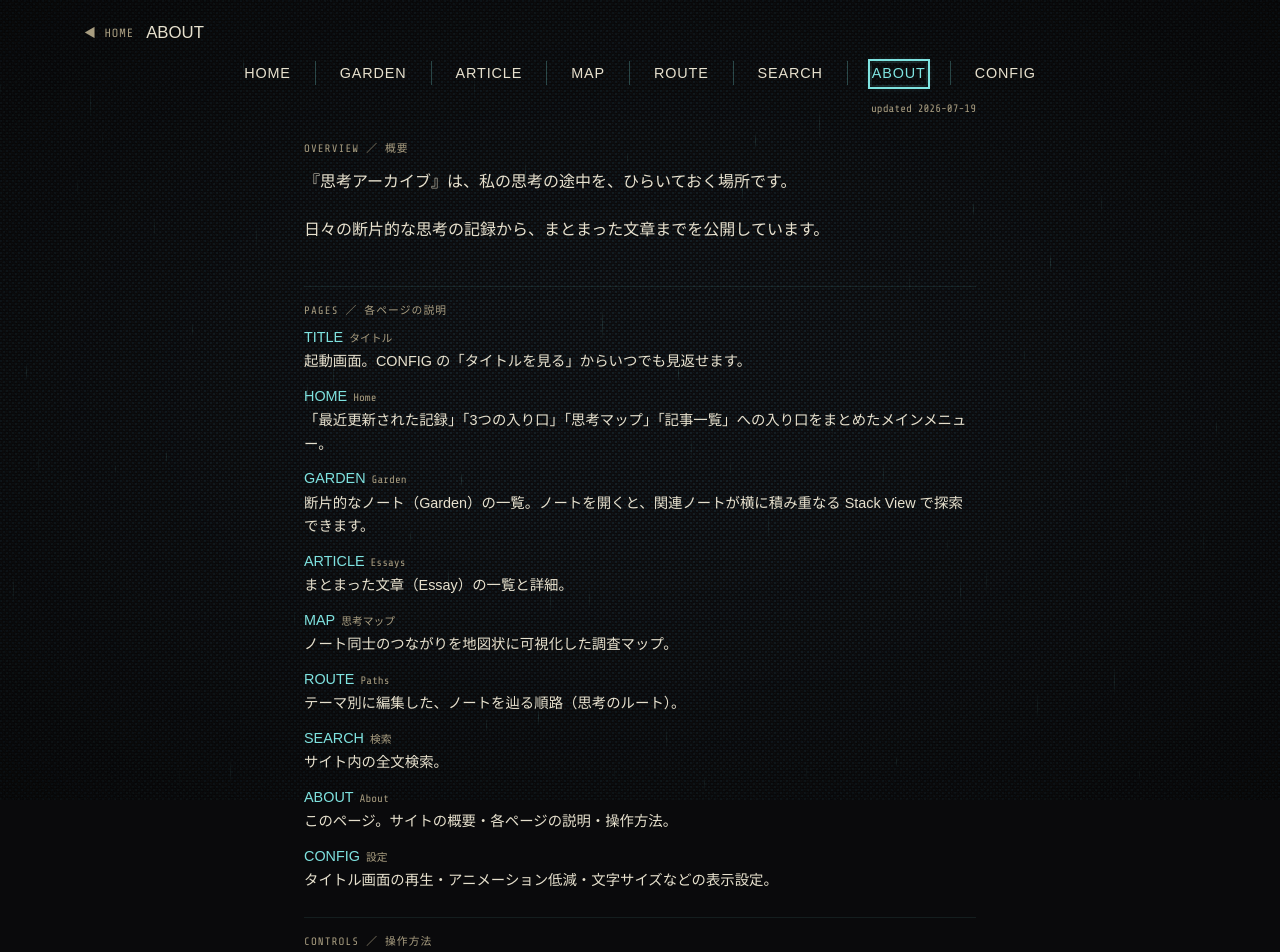
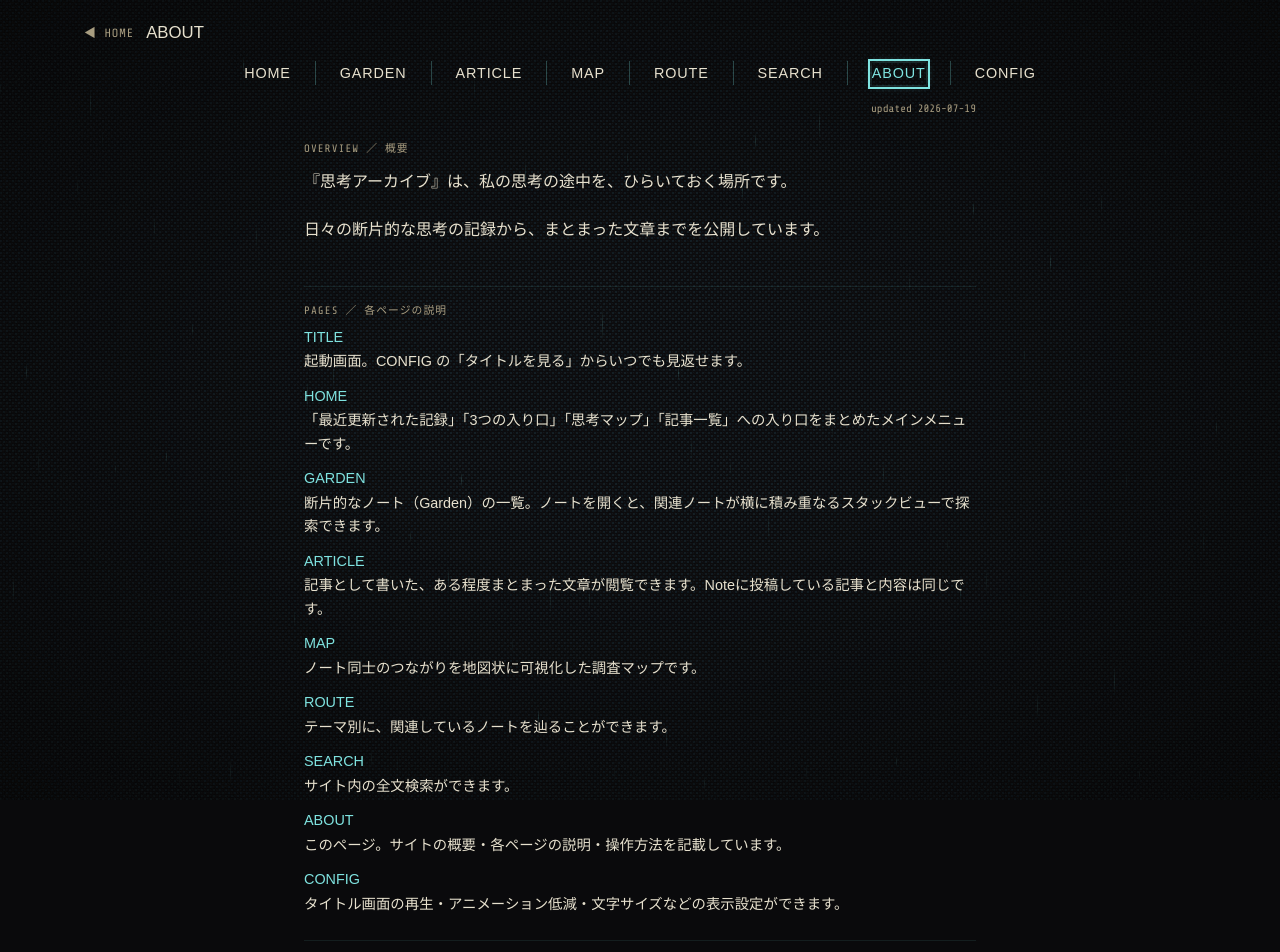
Before and after one commit to higunito/obsidian-ever-green-note, a Next.js app in the folder apps/web/: page /about in a window 1280 px wide. Shown: the top 952 px of the page. Built offline with nearby package versions, Linux system fonts and the light colour scheme; a web font is replaced by a local one.

Commit message:
Aboutページの記載情報を修正

```diff
--- a/apps/web/src/app/about/page.tsx
+++ b/apps/web/src/app/about/page.tsx
@@ -28,7 +28,6 @@ const KEY_BINDINGS = [
 /** タイトル画面（`/`）は `Nav` に含まれないため、`NAV_ITEMS` とは別に手動で用意する。 */
 const TITLE_PAGE_ITEM = {
 	gameName: "TITLE",
-	label: "タイトル",
 	description: "起動画面。CONFIG の「タイトルを見る」からいつでも見返せます。",
 } as const;
 
@@ -91,13 +90,8 @@ export default function AboutPage() {
 							<dl className="flex flex-col gap-3">
 								{[TITLE_PAGE_ITEM, ...NAV_ITEMS].map((item) => (
 									<div key={item.gameName} className="flex flex-col gap-0.5">
-										<dt className="flex items-baseline gap-1.5">
-											<span className="font-dot text-arch-xs text-arch-cyan">
-												{item.gameName}
-											</span>
-											<span className="font-mon text-[calc(9px*var(--font-scale))] text-arch-muted">
-												{item.label}
-											</span>
+										<dt className="font-dot text-arch-xs text-arch-cyan">
+											{item.gameName}
 										</dt>
 										<dd className="font-min text-[calc(12px*var(--font-scale))] text-arch-text leading-relaxed">
 											{item.description}
--- a/apps/web/src/lib/navigation.ts
+++ b/apps/web/src/lib/navigation.ts
@@ -1,12 +1,10 @@
-// 画面間ナビの単一情報源（ゲーム内名称 / 通常名 / ルートの対応表 = docs/design.md §3.3）。
-// 共通ナビ（Nav）・各画面ヘッダーはゲーム内名称のみを表示する（v1.26）。
-// label（通常名）は About（SC-009）の「各ページの説明」でのみ使う。
+// 画面間ナビの単一情報源（ゲーム内名称 / ルートの対応表 = docs/design.md §3.3）。
+// 共通ナビ（Nav）・各画面ヘッダー・About（SC-009）の「各ページの説明」は
+// いずれもゲーム内名称のみを表示する（v1.26、About は v1.35 で同様に統一）。
 
 export interface NavItem {
-	/** ゲーム内名称（ドット書体で表示、共通ナビ・各画面ヘッダーで使う） */
+	/** ゲーム内名称（ドット書体で表示、共通ナビ・各画面ヘッダー・About で使う） */
 	gameName: string;
-	/** 通常名（About の「各ページの説明」でのみ表示） */
-	label: string;
 	href: string;
 	/** About ページ（SC-009）の「各ページの説明」で表示する一文説明。 */
 	description: string;
@@ -15,53 +13,45 @@ export interface NavItem {
 export const NAV_ITEMS: readonly NavItem[] = [
 	{
 		gameName: "HOME",
-		label: "Home",
 		href: "/home",
 		description:
-			"「最近更新された記録」「3つの入り口」「思考マップ」「記事一覧」への入り口をまとめたメインメニュー。",
+			"「最近更新された記録」「3つの入り口」「思考マップ」「記事一覧」への入り口をまとめたメインメニューです。",
 	},
 	{
 		gameName: "GARDEN",
-		label: "Garden",
 		href: "/garden",
 		description:
-			"断片的なノート（Garden）の一覧。ノートを開くと、関連ノートが横に積み重なる Stack View で探索できます。",
+			"断片的なノート（Garden）の一覧。ノートを開くと、関連ノートが横に積み重なるスタックビューで探索できます。",
 	},
 	{
 		gameName: "ARTICLE",
-		label: "Essays",
 		href: "/articles",
-		description: "まとまった文章（Essay）の一覧と詳細。",
+		description: "記事として書いた、ある程度まとまった文章が閲覧できます。Noteに投稿している記事と内容は同じです。",
 	},
 	{
 		gameName: "MAP",
-		label: "思考マップ",
 		href: "/garden?view=map",
-		description: "ノート同士のつながりを地図状に可視化した調査マップ。",
+		description: "ノート同士のつながりを地図状に可視化した調査マップです。",
 	},
 	{
 		gameName: "ROUTE",
-		label: "Paths",
 		href: "/route",
-		description: "テーマ別に編集した、ノートを辿る順路（思考のルート）。",
+		description: "テーマ別に、関連しているノートを辿ることができます。",
 	},
 	{
 		gameName: "SEARCH",
-		label: "検索",
 		href: "/search",
-		description: "サイト内の全文検索。",
+		description: "サイト内の全文検索ができます。",
 	},
 	{
 		gameName: "ABOUT",
-		label: "About",
 		href: "/about",
-		description: "このページ。サイトの概要・各ページの説明・操作方法。",
+		description: "このページ。サイトの概要・各ページの説明・操作方法を記載しています。",
 	},
 	{
 		gameName: "CONFIG",
-		label: "設定",
 		href: "/config",
 		description:
-			"タイトル画面の再生・アニメーション低減・文字サイズなどの表示設定。",
+			"タイトル画面の再生・アニメーション低減・文字サイズなどの表示設定ができます。",
 	},
 ] as const;
```
